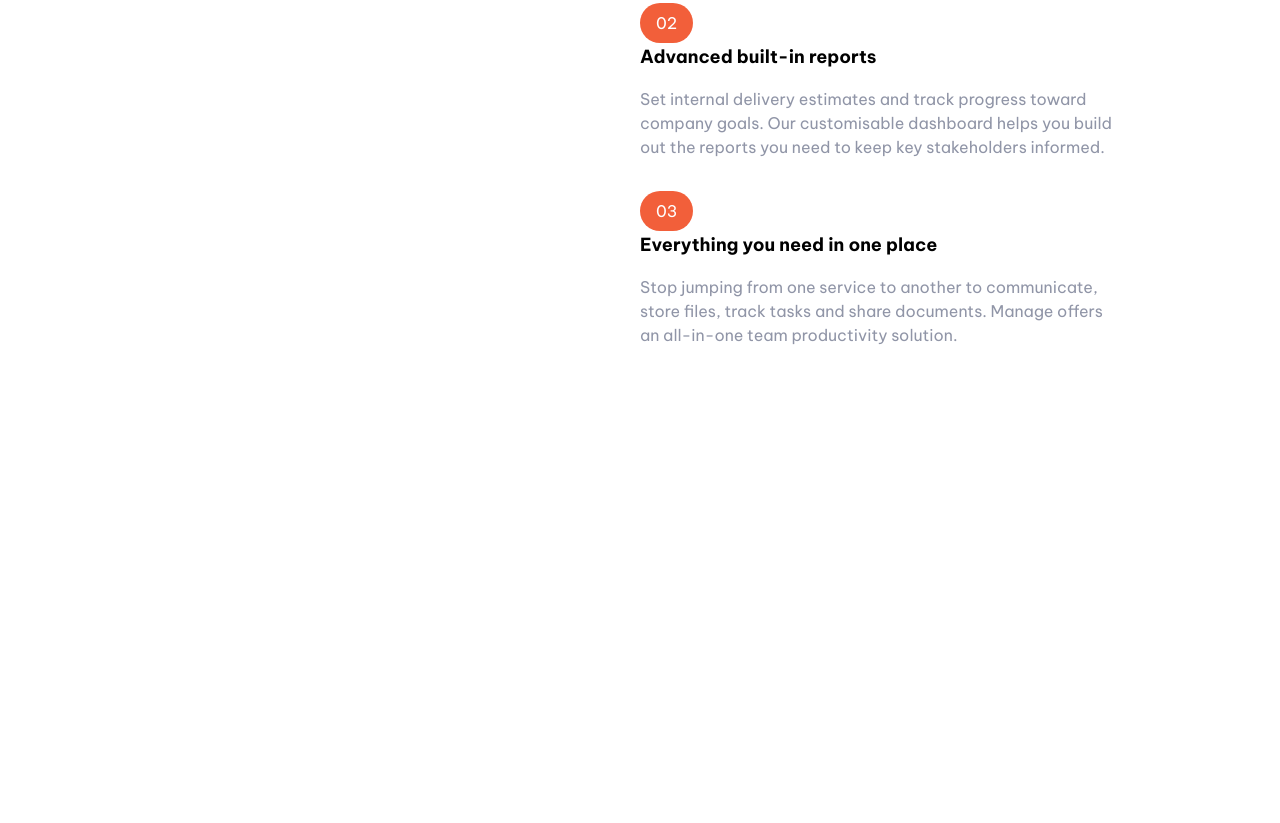
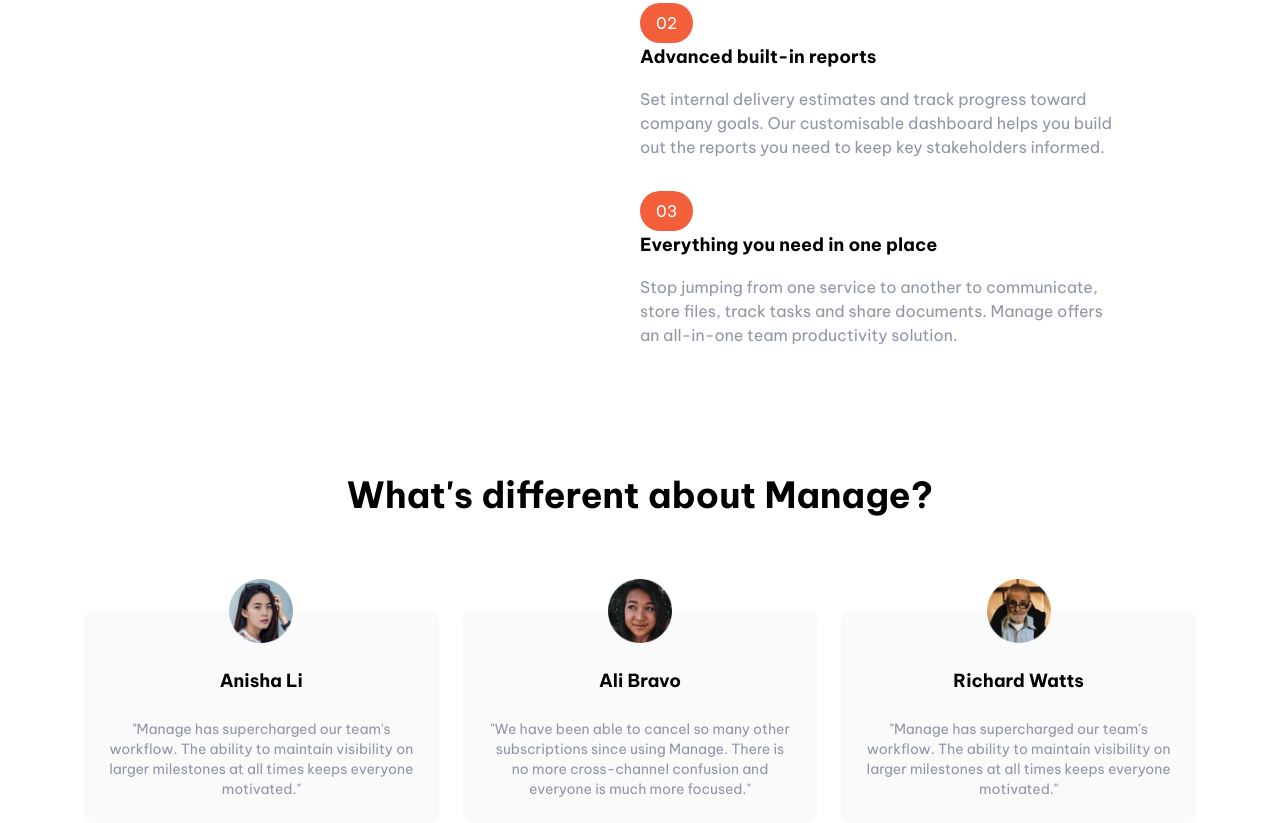
Before and after one commit to MaltaWebDev/landing-page, a website: page index.html in a window 1280 px wide. Shown: the part 865-1688 px from the top of the page. Before the commit the page ends 1212 px from the top, so only its background shows below. Drawn offline with Linux system fonts and the light colour scheme.

Commit message:
Add testimonials

```diff
--- a/index.html
+++ b/index.html
@@ -174,7 +174,52 @@
             </div>
           </div>
         </div>
-        <!------------Testimonials ----------->
+      </div>
+    </section>
+    <!------------Testimonials ----------->
+    <section id="testimonials">
+      <div class="max-w-6xl px-5 mx-auto mt-32 text-center">
+        <h2 class="text-4xl font-bold text-center">
+          What's different about Manage?
+        </h2>
+        <div class="flex flex-col mt-24 md:flex-row md:space-x-6">
+          <!-- Testimonial one -->
+          <div
+            class="flex flex-col items-center p-6 space-y-6 rounded-lg bg-veryLightGray md:w-1/3"
+          >
+            <img src="./images/avatar-anisha.png" alt="" class="w-16 -mt-14" />
+            <h5 class="text-lg font-bold">Anisha Li</h5>
+            <p class="text-sm text-darkGrayishBlue">
+              "Manage has supercharged our team's workflow. The ability to
+              maintain visibility on larger milestones at all times keeps
+              everyone motivated."
+            </p>
+          </div>
+          <!-- Testimonial two -->
+          <div
+            class="hidden md:flex flex-col items-center p-6 space-y-6 rounded-lg bg-veryLightGray md:w-1/3"
+          >
+            <img src="./images/avatar-ali.png" alt="" class="w-16 -mt-14" />
+            <h5 class="text-lg font-bold">Ali Bravo</h5>
+            <p class="text-sm text-darkGrayishBlue">
+              "We have been able to cancel so many other subscriptions since
+              using Manage. There is no more cross-channel confusion and
+              everyone is much more focused."
+            </p>
+          </div>
+          <!-- Testimonial three -->
+          <div
+            class="hidden md:flex flex-col items-center p-6 space-y-6 rounded-lg bg-veryLightGray md:w-1/3"
+          >
+            <img src="./images/avatar-richard.png" alt="" class="w-16 -mt-14" />
+            <h5 class="text-lg font-bold">Richard Watts</h5>
+            <p class="text-sm text-darkGrayishBlue">
+              "Manage has supercharged our team's workflow. The ability to
+              maintain visibility on larger milestones at all times keeps
+              everyone motivated."
+            </p>
+          </div>
+        </div>
       </div>
     </section>
   </body>
```
Also changed, not shown: main.css.
